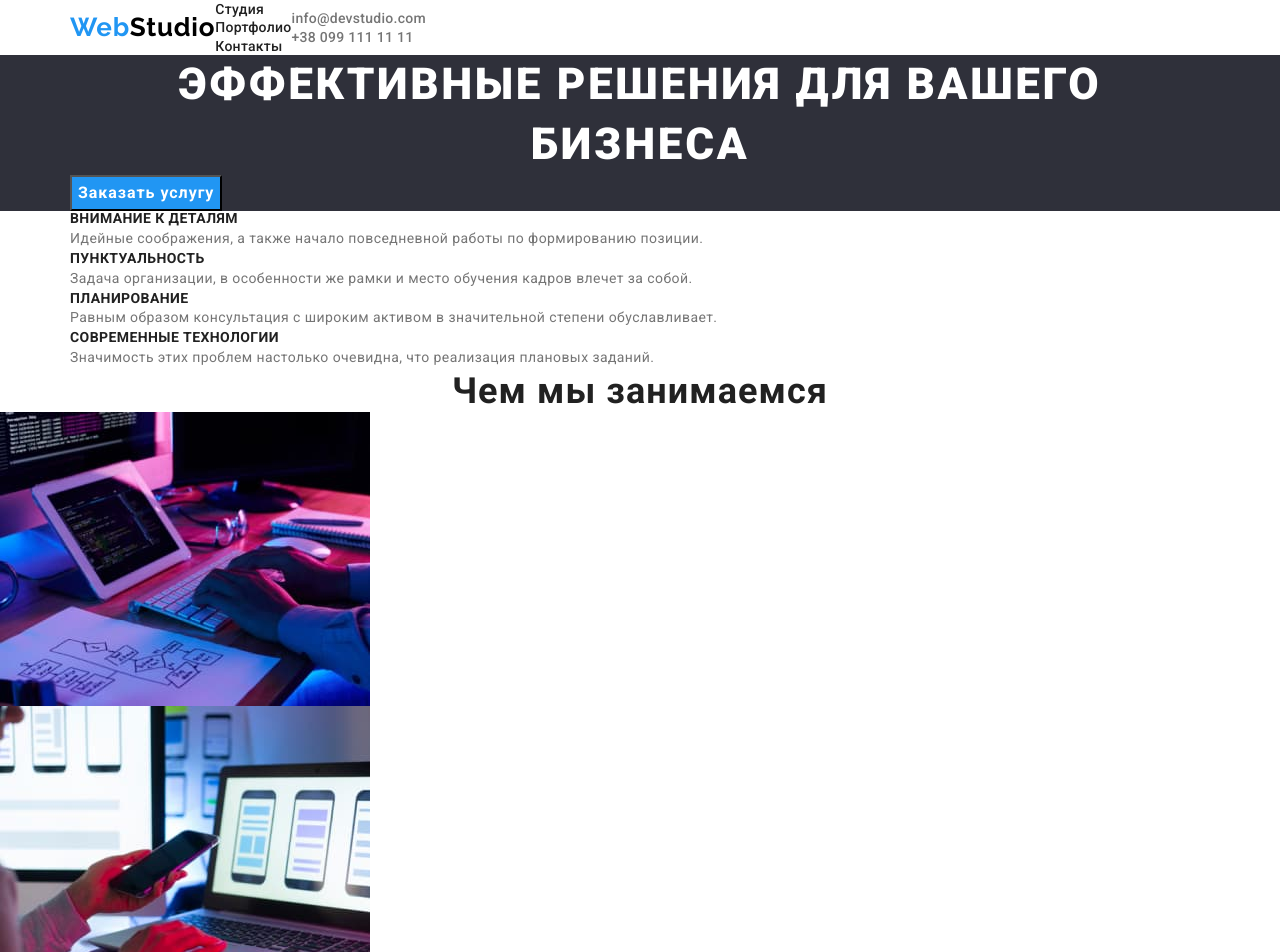
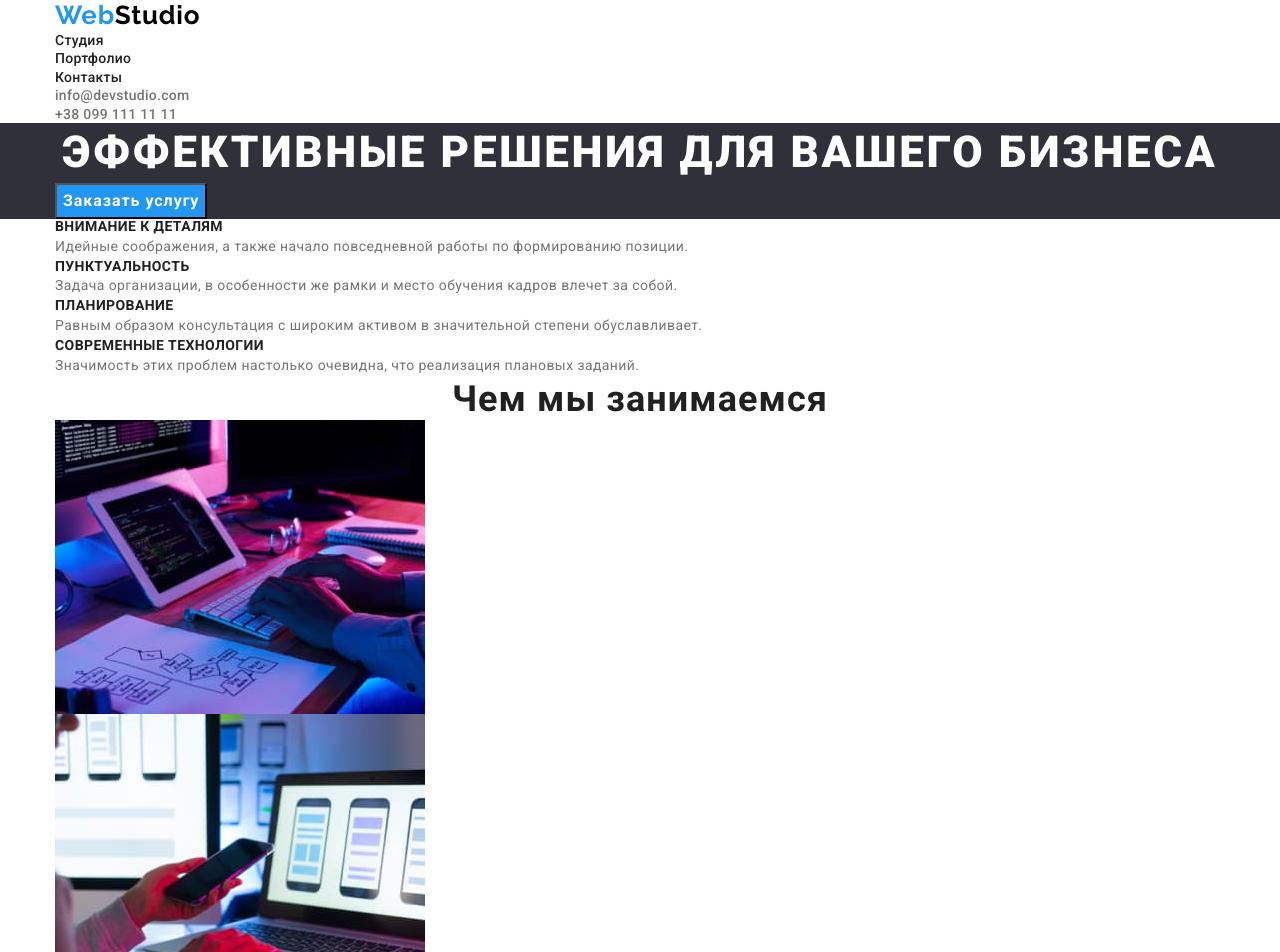
Before and after one commit to SergejGorban/goit-markup-hw-02, a plain HTML site: page index.html in a window 1280 px wide. Shown: the top 952 px of the page. Drawn offline with nearby package versions, Linux system fonts and the light colour scheme.

Commit message:
ДЗ-333

```diff
--- a/css/styles.css
+++ b/css/styles.css
@@ -17,7 +17,7 @@ body {
 }
 
 .container {
-    width: 1170px;
+    width: 1200px;
     padding-left: 15px;
     padding-right: 15px;
     margin: 0 auto;
--- a/index.html
+++ b/index.html
@@ -8,13 +8,13 @@
     <link rel="preconnect" href="https://fonts.googleapis.com">
     <link rel="preconnect" href="https://fonts.gstatic.com" crossorigin>
     <link href="https://fonts.googleapis.com/css2?family=Raleway:wght@700&family=Roboto:wght@400;500;700;900&display=swap" rel="stylesheet">
-    <link rel="stylesheet" href="https://cdnjs.cloudflare.com/ajax/libs/modern-normalize/1.1.0/modern-normalize.min.css" integrity="sha512-wpPYUAdjBVSE4KJnH1VR1HeZfpl1ub8YT/NKx4PuQ5NmX2tKuGu6U/JRp5y+Y8XG2tV+wKQpNHVUX03MfMFn9Q==" crossorigin="anonymous" referrerpolicy="no-referrer"/>
+    <link rel="stylesheet" href="https://cdnjs.cloudflare.com/ajax/libs/modern-normalize/1.1.0/modern-normalize.css" integrity="sha512-Y0MM+V6ymRKN2zStTqzQ227DWhhp4Mzdo6gnlRnuaNCbc+YN/ZH0sBCLTM4M0oSy9c9VKiCvd4Jk44aCLrNS5Q==" crossorigin="anonymous" referrerpolicy="no-referrer" />
     <link rel="stylesheet" href="./css/reset.css"/>
     <link rel="stylesheet" href="./css/styles.css"/>
 </head>
 <body>
     <header class="header">
-        <div class="container header-container">
+        <div class="container">
             <h1 class="logo">Web<span class="header-logo">Studio</span> </h1>
             <nav class="nav">
                 <ul class="list header-nav-list">
@@ -57,8 +57,10 @@
                         <p class="advantages-item-text">Значимость этих проблем настолько очевидна, что реализация плановых заданий.</p>
                     </li>
                 </ul>
+            </div>
         </section>
         <section id="practice" class="practice">
+            <div class="container">
                 <h2 class="practice-title">Чем мы занимаемся</h2>
                 <ul class="list practice-list">
                     <li class="practice-item"><img
@@ -67,7 +69,7 @@
                         width="370"
                         height="294">
                     </li class="practice-item">
-                    <li><img
+                    <li class="practice-item"><img
                         src="images/img-2.jpg"
                         alt="работа над проэктом"
                         width="370"
@@ -134,6 +136,5 @@
             </div>
         </footer>
     </main>
-
 </body>
 </html>
```
Also changed, not shown: portfolio.html (+2 -2 lines).
